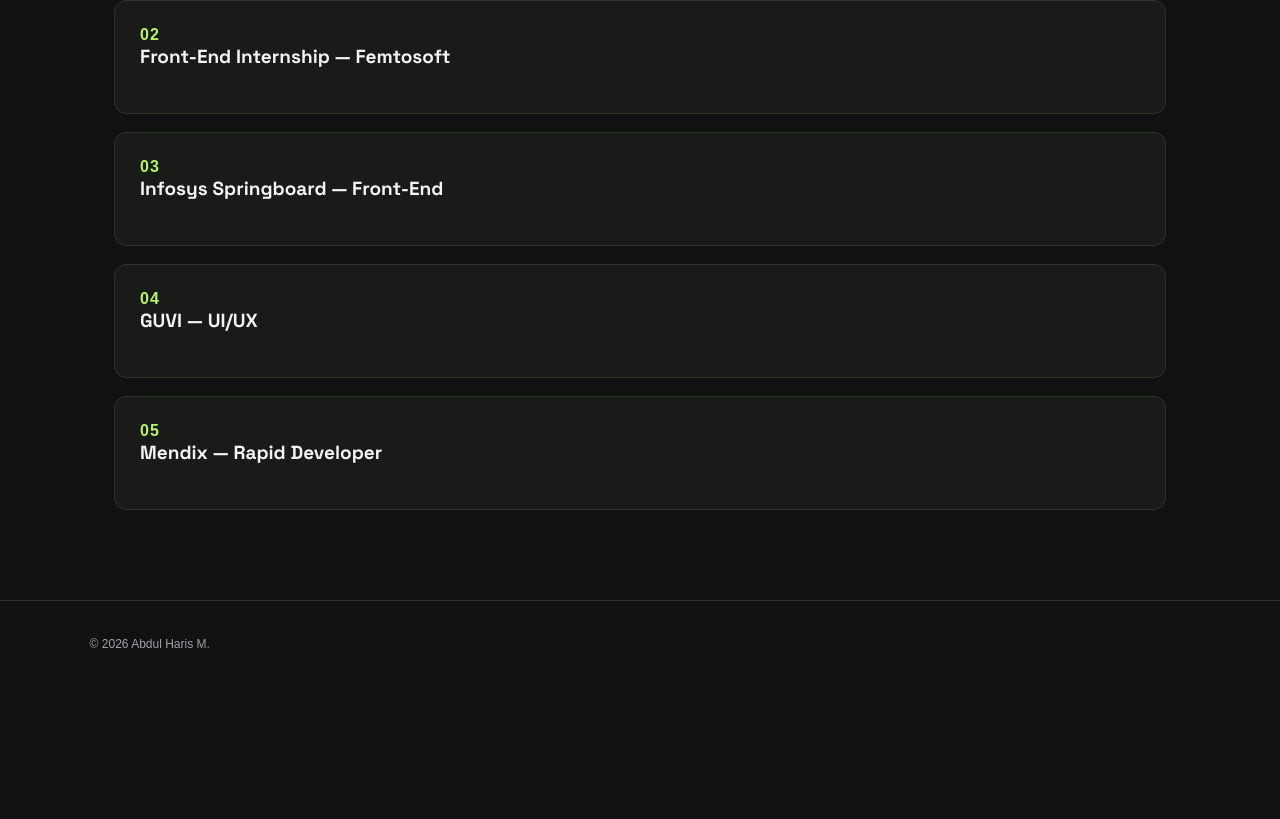
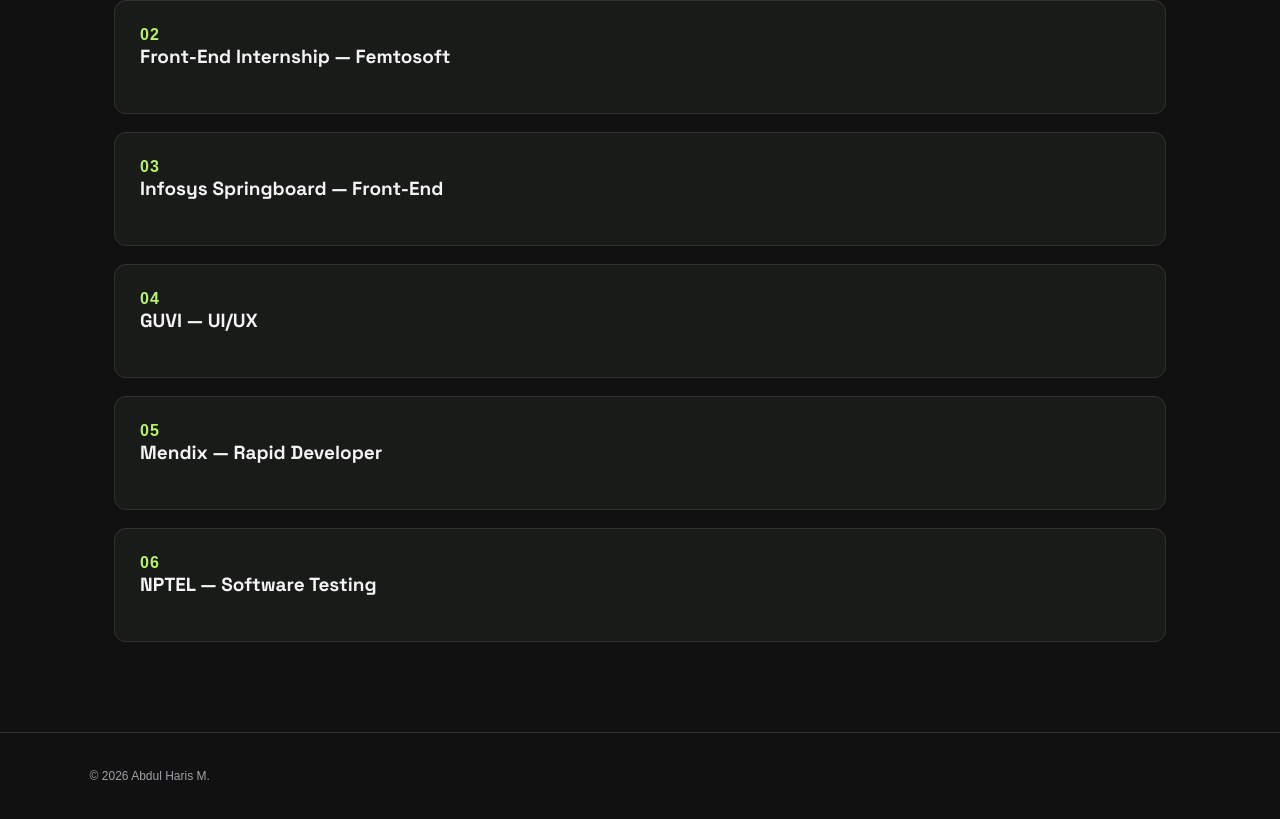
Before and after one commit to AbdulHaris786/portfolio-react, a React (Vite) app: page /certifications in a window 1280 px wide. Shown: the part 382-1201 px from the top of the page. Before the commit the page ends 1069 px from the top, so only its background shows below. Built offline with nearby package versions, Linux system fonts and the light colour scheme.

Commit message:
Add NPTEL Software Testing certificate to certifications list

```diff
--- a/src/pages/certification.jsx
+++ b/src/pages/certification.jsx
@@ -19,6 +19,10 @@
   {
     name: "Mendix — Rapid Developer",
     file: "/certificates/mendix.pdf.pdf",
+  },
+  {
+    name: "NPTEL — Software Testing",
+    file: "/certificates/Software%20Testing.pdf",
   },
 ];
 
```
Also changed, not shown: 1 other file (tests, documents, lock files or other folders).
